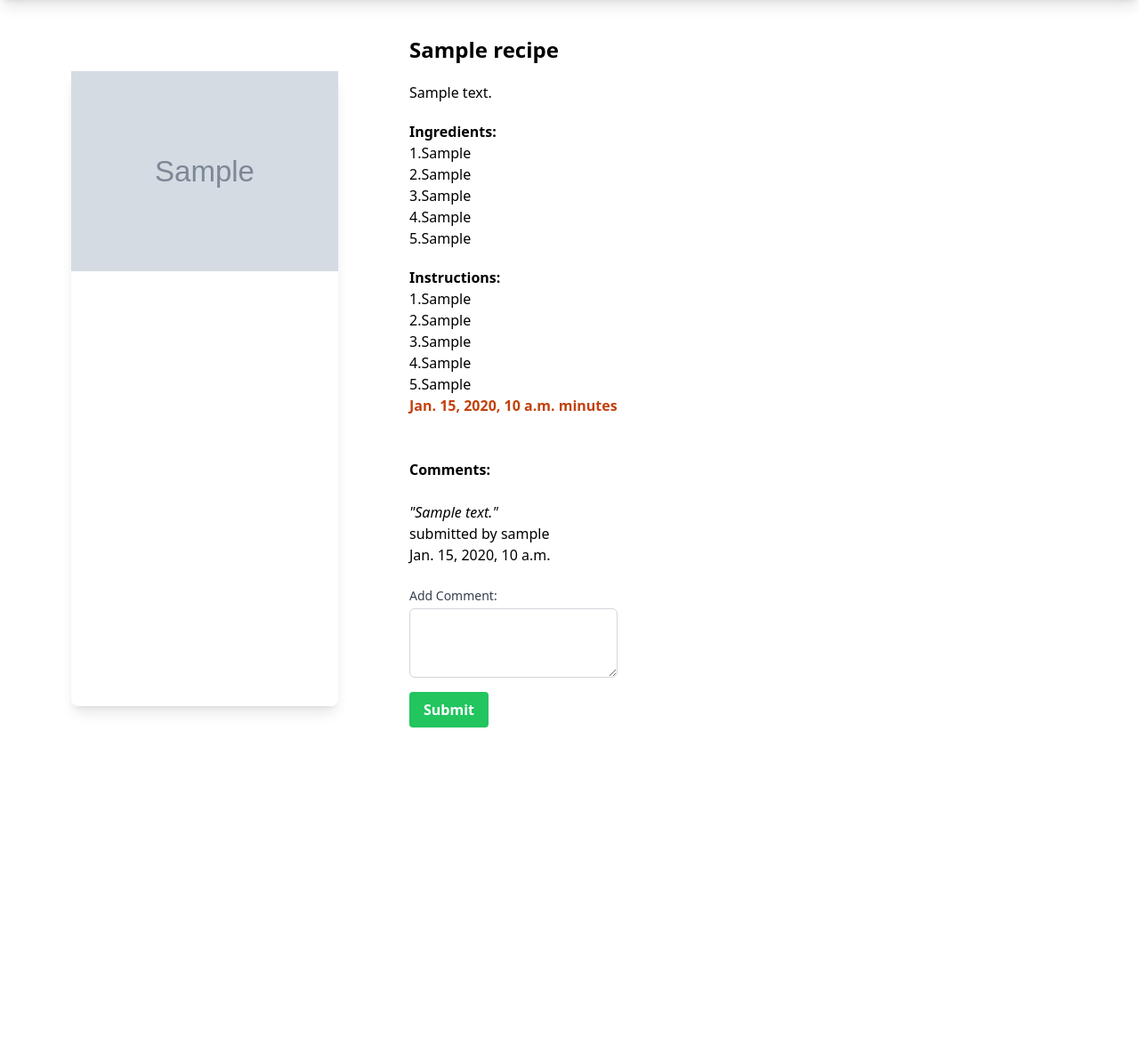
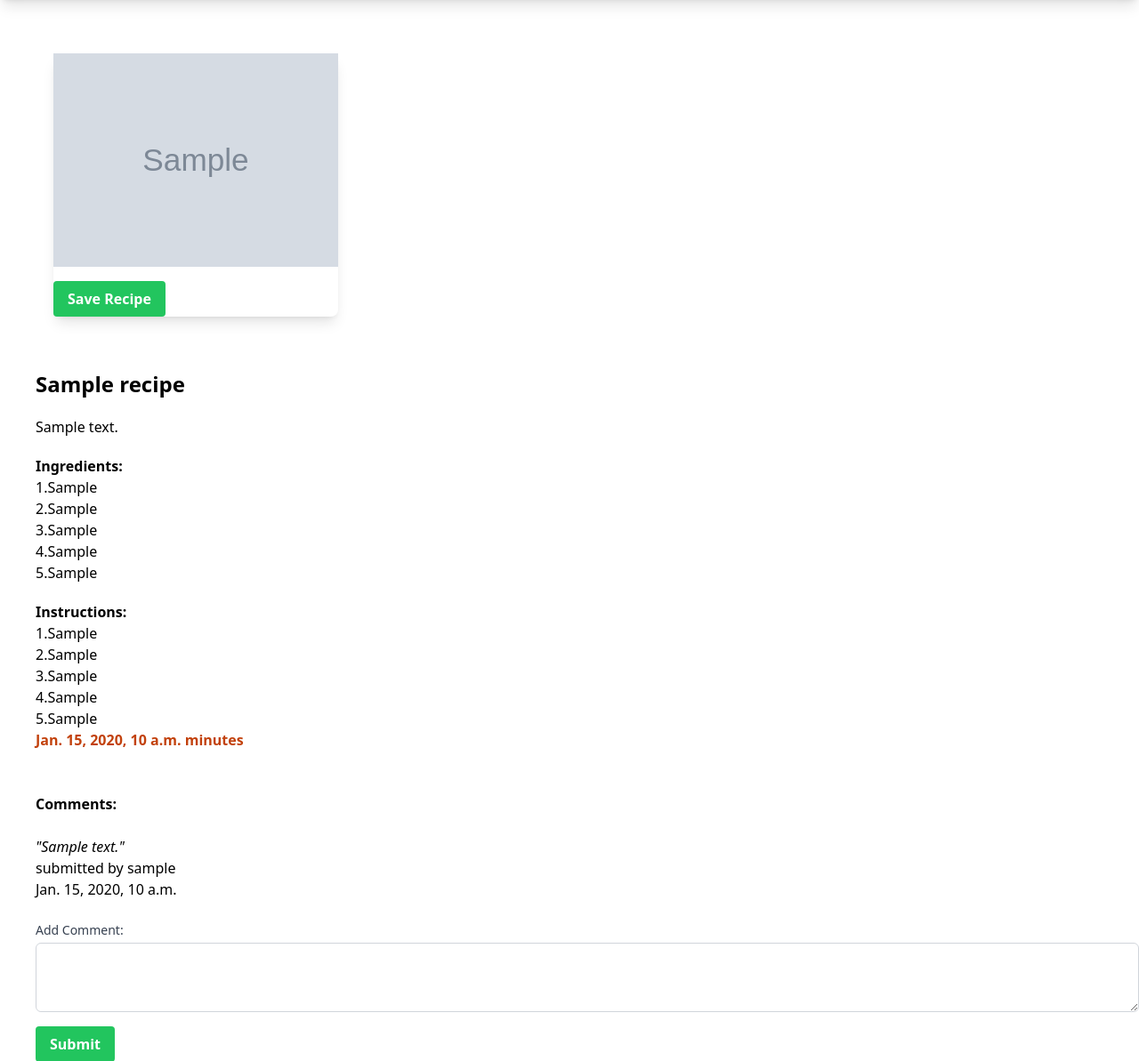
Before and after one commit to Kempy4563/airfryer, a Django app: template airfryer_recipes/airfryer_app/templates/airfryer_app/detail.html in a window 1280 px wide. Shown: the part 72-1265 px from the top of the page at 89% size. Before the commit the page ends 890 px from the top, so only its background shows below. Run offline with Django 5.2, Linux system fonts and the light colour scheme; the template is opened without the code that fills it: most values are stand-ins (such as "Sample title", 1, 10 or a date in 2020); grey boxes marked "Sample" are stand-in pictures; some libraries are stand-ins or nearby versions.

Commit message:
added styling to detail page

```diff
--- a/airfryer_recipes/airfryer_app/templates/airfryer_app/detail.html
+++ b/airfryer_recipes/airfryer_app/templates/airfryer_app/detail.html
@@ -1,17 +1,37 @@
 {% extends "airfryer_app/base.html" %}
 
 {% block body %}
-<div>
-    <div class="flex p-10">
-      <div class="product shadow-lg w-1/4 rounded-lg m-10">
-            <div class="product-image">
+
+
+<div class="container py-5 ml-5">
+    <div class="product shadow-lg w-1/4 rounded-lg m-10">
+        <div class="product-image pb-4">
             <img src="{{ recipe.image.url }}" alt="" class="product-image">
-            </div>
         </div>
+ <div class="flex justify-content-between">
+    {% if not is_saved %}
+             <button class="bg-green-500 hover:bg-green-700 text-white font-bold py-2 px-4 rounded"
+                            onclick="window.location.href='{% url 'save_recipe' recipe.pk %}'">Save Recipe</button>
+     {% endif %}
+    {% if user.is_authenticated and user == recipe.user %}
+        <button class="bg-blue-500 hover:bg-blue-700 text-white font-bold py-2 px-4 rounded ml-auto"
+                onclick="window.location.href='{% url 'edit_recipe' recipe.pk %}'">Edit Recipe</button>
+    {% endif %}
+</div>
+
+        </div>
+    </div>
+
+
 
          <div class ="pl-10">
             <div class ="font-bold text-2xl">{{ recipe.name }}</div>
-                <div class ="mt-5">
+                  {% if user.is_authenticated %}
+                        {% if is_saved %}
+                            <p class="text-gray-300">Recipe is saved as a favourite</p>
+                        {% endif %}
+             {% endif %}
+            <div class ="mt-5">
                     {{ recipe.description }}
                 </div>
                 <div class ="mt-5">
@@ -66,20 +86,6 @@
                 </div>
 
 
-             {% if user.is_authenticated %}
-                 {% if is_saved %}
-             <br>
-                    <p>Recipe is saved as a favourite</p>
-                {% else %}
-                    <button class="bg-green-500 hover:bg-green-700 text-white font-bold py-2 px-4 rounded"
-                            onclick="window.location.href='{% url 'save_recipe' recipe.id %}'">Save Recipe</button>
-                {% endif %}
-            {% endif %}
-
-            {% if user.is_authenticated and user == recipe.user %}
-                <button class="bg-blue-500 hover:bg-blue-700 text-white font-bold py-2 px-4 rounded"
-                        onclick="window.location.href='{% url 'edit_recipe' recipe.pk %}'">Edit Recipe</button>
-            {% endif %}
 
              <br>
              <br>
@@ -117,7 +123,7 @@
                         </ul>
                     {% endif %}
                 </div>
-    </div>
+    </>
 </div>
 
 {% endblock %}
```
